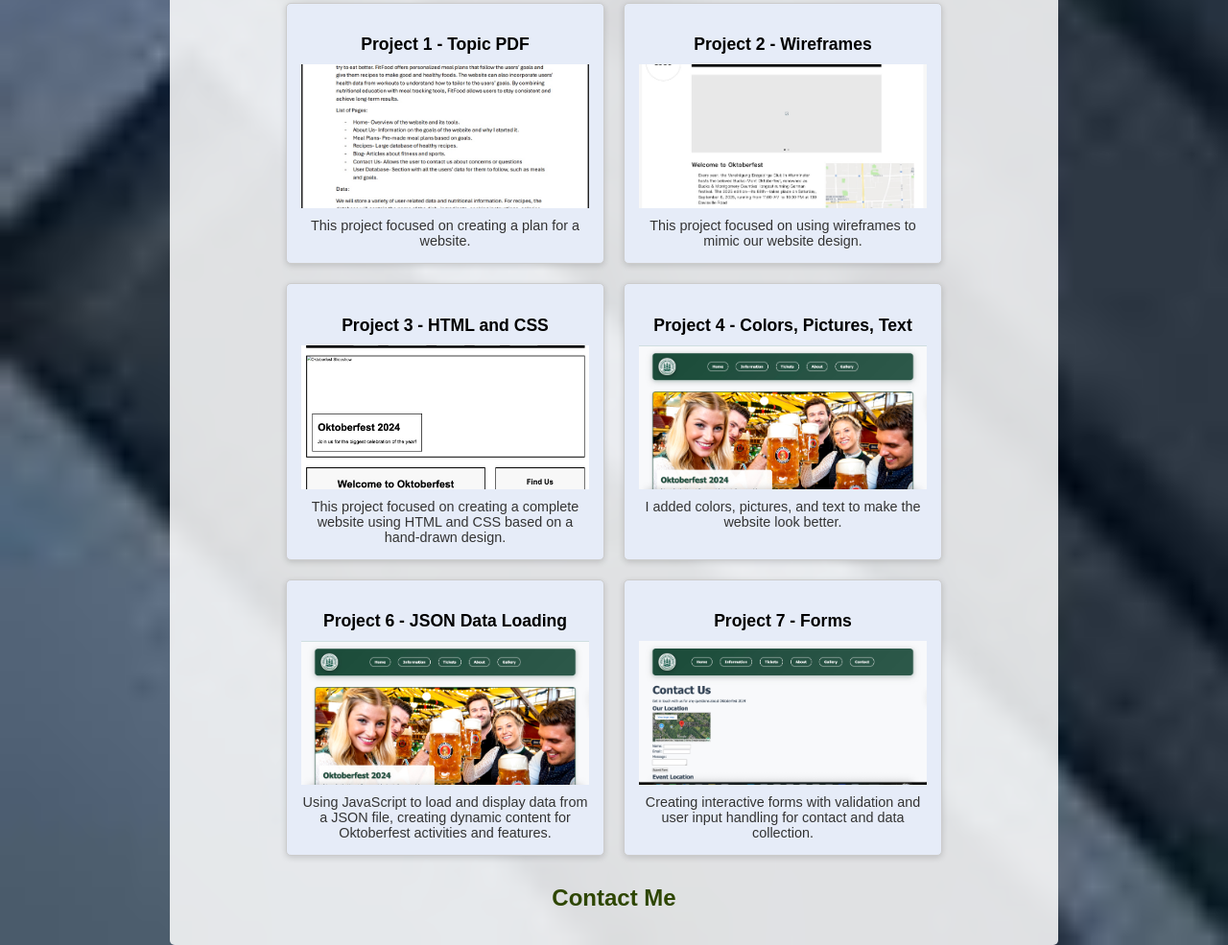
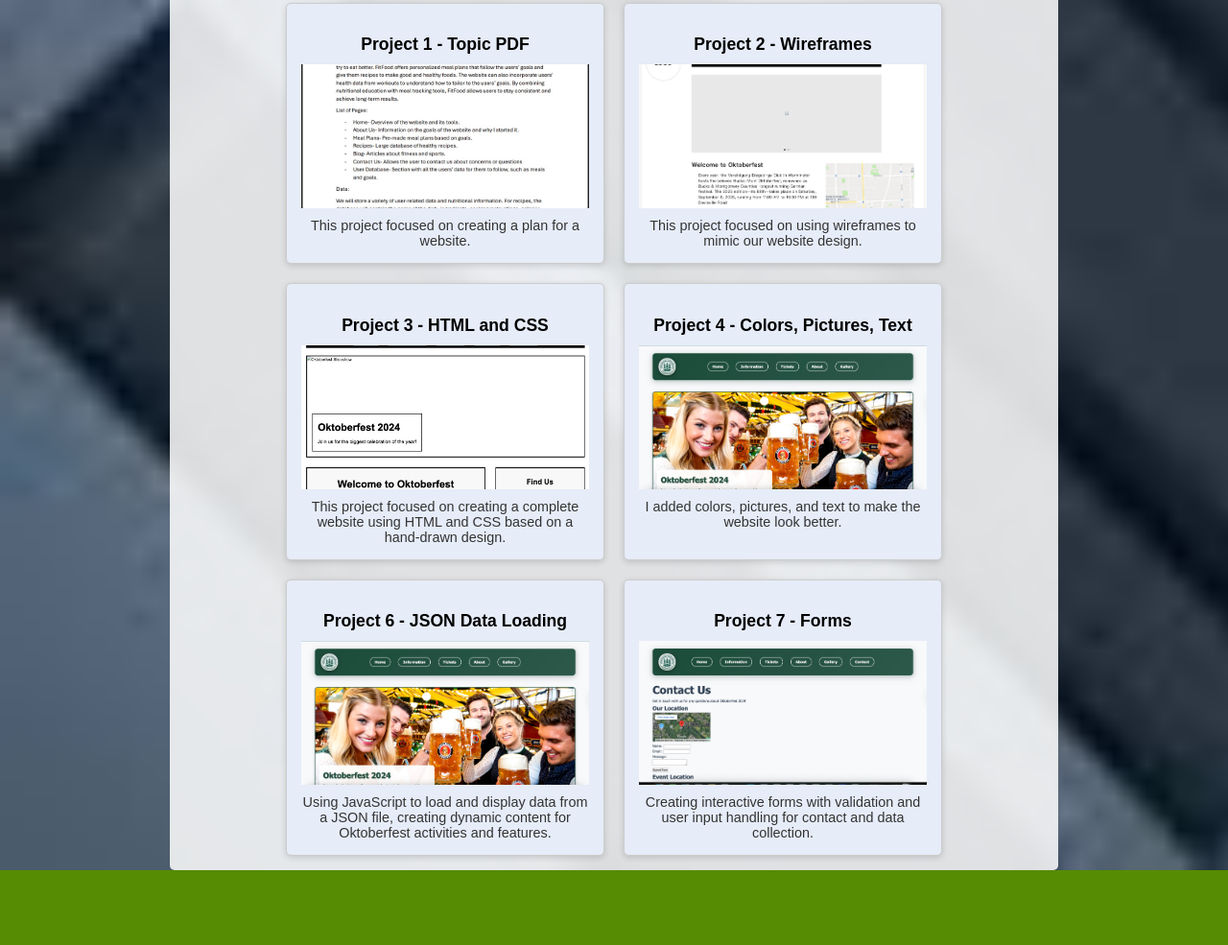
Before and after one commit to chrisf1301/chrisf1301.github.io, a website: page csce242/index.html in a window 1280 px wide. Shown: the part 2194-3179 px from the top of the page at 96% size. After the commit the page ends 3101 px from the top, so only its background shows below. Drawn offline with Linux system fonts and the light colour scheme.

Commit message:
fixed error

```diff
--- a/csce242/index.html
+++ b/csce242/index.html
@@ -152,11 +152,6 @@
                 </div>
             </div>
         </section>
-
-        <!-- Contact Me Section -->
-        <section id="contact">
-            <h2>Contact Me</h2>
-        </section>
     </div>
 </body>
 </html>
```
